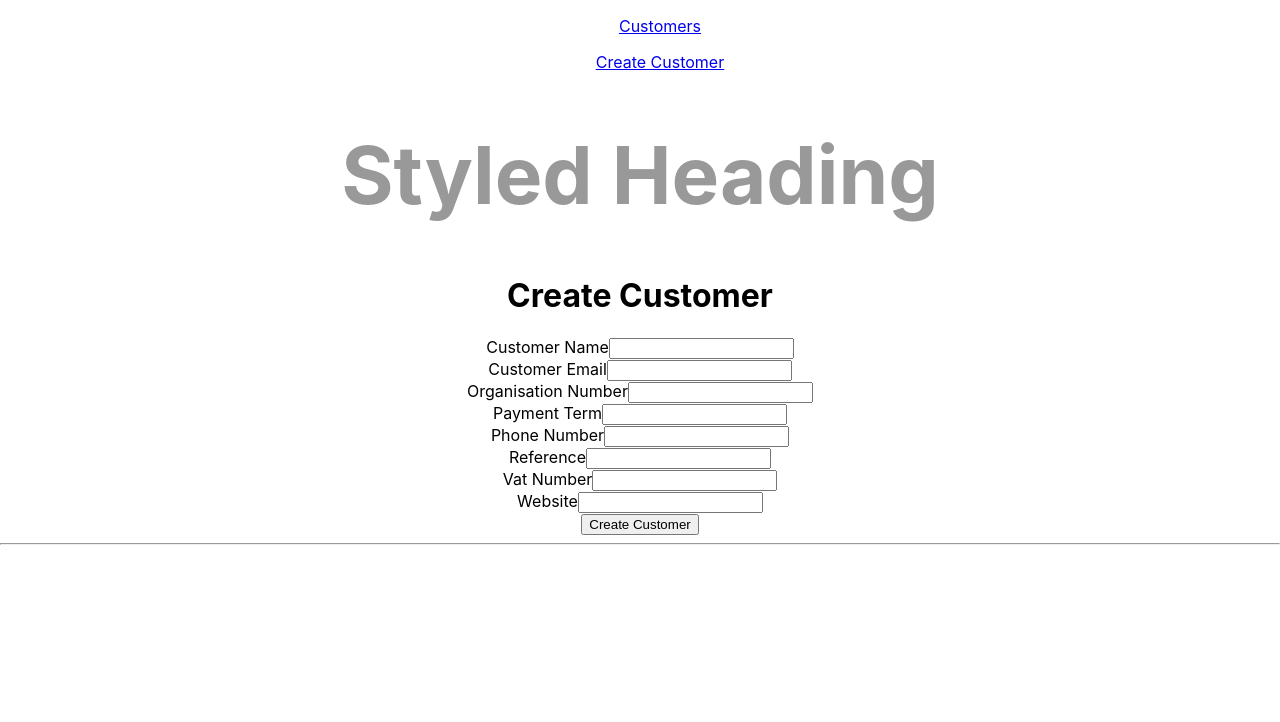
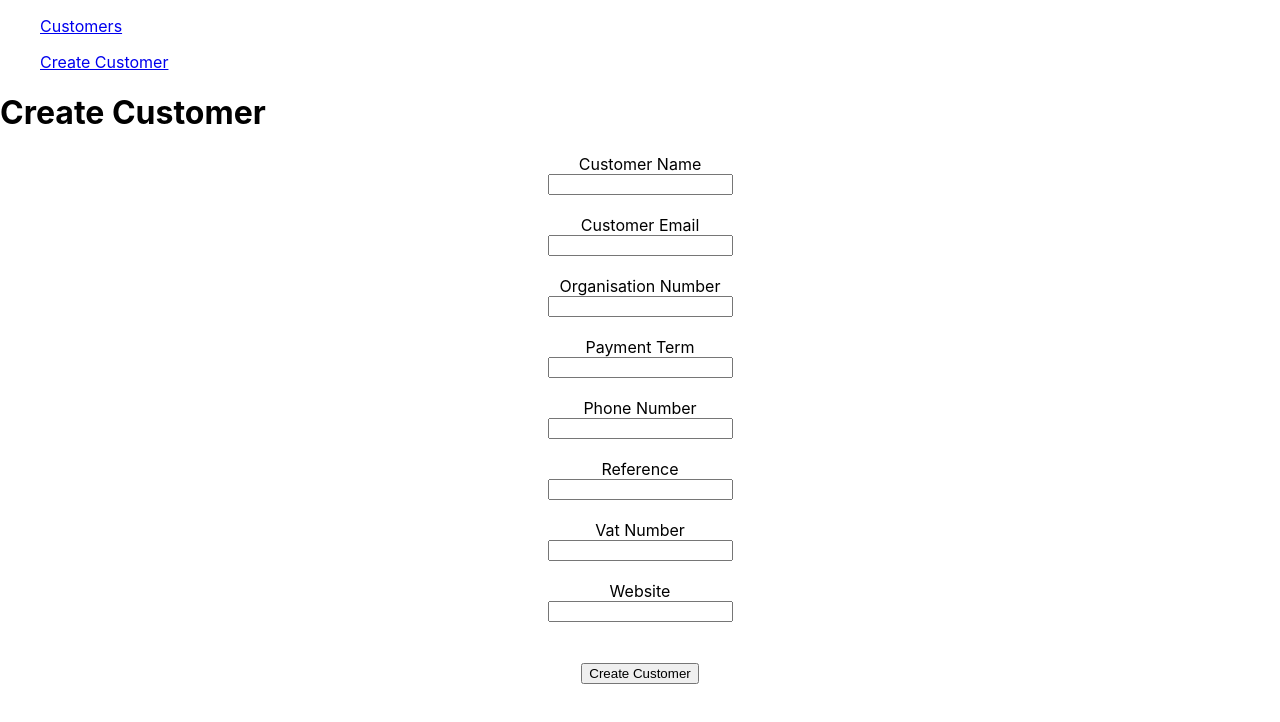
Before and after one commit to somnas/react-individuell-uppgift, a React (Create React App) app: page /customers/create in a window 1280 px wide. Shown: the top 722 px of the page. Built offline with nearby package versions, Linux system fonts and the light colour scheme.

Commit message:
add styled components to CreateCustomerPage

```diff
--- a/src/App.css
+++ /dev/null
@@ -1,38 +0,0 @@
-.App {
-  text-align: center;
-}
-
-.App-logo {
-  height: 40vmin;
-  pointer-events: none;
-}
-
-@media (prefers-reduced-motion: no-preference) {
-  .App-logo {
-    animation: App-logo-spin infinite 20s linear;
-  }
-}
-
-.App-header {
-  background-color: #282c34;
-  min-height: 100vh;
-  display: flex;
-  flex-direction: column;
-  align-items: center;
-  justify-content: center;
-  font-size: calc(10px + 2vmin);
-  color: white;
-}
-
-.App-link {
-  color: #61dafb;
-}
-
-@keyframes App-logo-spin {
-  from {
-    transform: rotate(0deg);
-  }
-  to {
-    transform: rotate(360deg);
-  }
-}
--- a/src/App.js
+++ b/src/App.js
@@ -1,6 +1,5 @@
 import React from 'react'
 import {Switch, Route, Link} from 'react-router-dom'
-import './App.css';
 import CustomerCreatePage from './pages/CustomerCreatePage';
 import CustomerDetailPage from './pages/CustomerDetailPage';
 import CustomerListPage from './pages/CustomerListPage';
@@ -42,7 +41,6 @@ function App() {
         <Ul>
           <Link to="/customers/create">Create Customer</Link>
         </Ul>
-      <Heading>Styled Heading</Heading>
       <Switch>
         <Route path="/login">
           <LoginPage />
@@ -59,7 +57,7 @@ function App() {
           <HomePage />
         </Route>
       </Switch>
-      <hr/>
+
     </div>
   );
 }
--- a/src/pages/CustomerCreatePage.jsx
+++ b/src/pages/CustomerCreatePage.jsx
@@ -1,5 +1,24 @@
 import React, {useState} from 'react'
 import {useHistory} from 'react-router-dom'
+import styled from 'styled-components'
+
+const Form = styled.form`
+     margin: auto;
+     max-width: 650px;
+     text-align: center;
+`
+
+const StyledLabel = styled.label`
+    display: block;
+    margin: auto;
+
+`
+
+const StyledInput = styled.input`
+    display: block;
+    margin: auto;
+
+`
 
 export default function CustomerCreatePage() {
 
@@ -9,14 +28,15 @@ export default function CustomerCreatePage() {
     function renderInput(name, label, type) {
         return(
             <div>
-                <label>{label}</label>
-                <input
+                <StyledLabel>{label}</StyledLabel>
+                <StyledInput
                 type={type || "text"}
                 name={name}
                 onChange={e => {
                     setFormData({...formData, [e.target.name]: e.target.value})
                 }}
                 />
+                <br/>
             </div>
         )
     }
@@ -43,7 +63,7 @@ export default function CustomerCreatePage() {
     return (
         <div>
             <h1>Create Customer</h1>
-            <form onSubmit={handleOnSubmit}>
+            <Form onSubmit={handleOnSubmit}>
                 {renderInput("name", "Customer Name")}
                 {renderInput("email", "Customer Email", "email")}
                 {renderInput("organisationNr", "Organisation Number")}
@@ -52,8 +72,9 @@ export default function CustomerCreatePage() {
                 {renderInput("reference", "Reference")}
                 {renderInput("vatNr", "Vat Number")}
                 {renderInput("website", "Website", "url")}
+                <br/>
                 <button type="submit">Create Customer</button>
-            </form>
+            </Form>
         </div>
     )
 }
```
Also changed, not shown: 1 other file (tests, documents, lock files or other folders).
